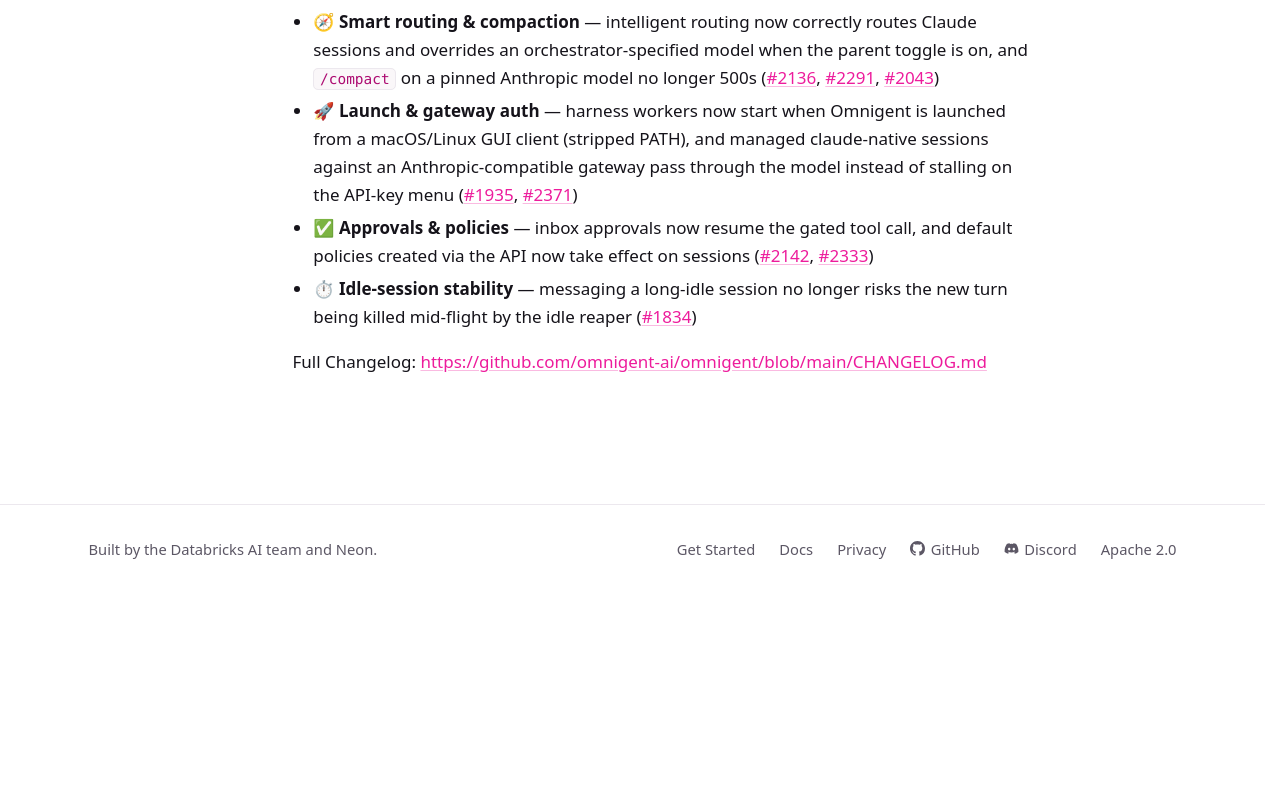
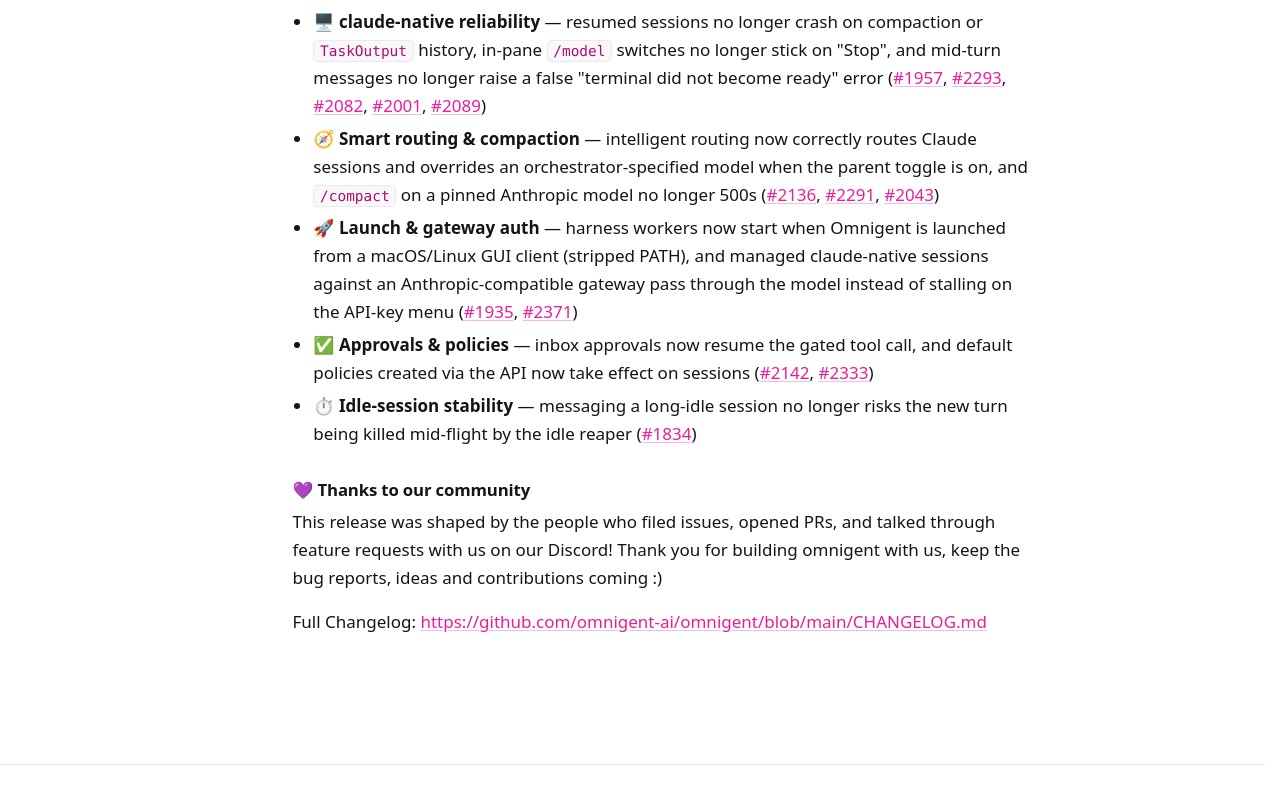
Before and after one commit to omnigent-ai/omnigent-site, a Next.js app: page /releases/0.5.0 in a window 1280 px wide. Shown: the part 1165-1954 px from the top of the page. Before the commit the page ends 1758 px from the top, so only its background shows below. Built offline with nearby package versions, Linux system fonts and the light colour scheme; no server answers.

Commit message:
docs(releases): add community note + web-terminal highlight to v0.5.0 post

```diff
--- a/app/releases/0.5.0/page.mdx
+++ b/app/releases/0.5.0/page.mdx
@@ -14,6 +14,7 @@
 - ☸️ **Kubernetes deployment** — a new official `omnigent-server-kubernetes` image ships the sandbox provider SDK (no custom build), and runner Pods can now schedule on arm64 via `node_selector` ([#2124](https://github.com/omnigent-ai/omnigent/pull/2124), [#2123](https://github.com/omnigent-ai/omnigent/pull/2123))
 - 🌿 **Start sessions in git worktrees** — pick an existing worktree or generate a fresh branch name right from the new-session composer, see the branch in the sidebar, and delete the worktree + branch on session delete; set a default base branch in Settings › Git ([#2088](https://github.com/omnigent-ai/omnigent/pull/2088), [#2094](https://github.com/omnigent-ai/omnigent/pull/2094), [#2098](https://github.com/omnigent-ai/omnigent/pull/2098), [#2267](https://github.com/omnigent-ai/omnigent/pull/2267))
 - 🌐 **Embedded browser** — the Omnigent desktop app now ships a built-in browser pane your agent can drive with framework-owned tools (`browser_navigate`, `browser_click`, `browser_type`, `browser_snapshot`, `browser_screenshot`) — it opens a page, reads it, and acts on it without leaving the workspace ([#2248](https://github.com/omnigent-ai/omnigent/pull/2248))
+- 🖥️ **Better web terminal** — tmux control-mode (CC) is now the default transport, so the browser owns scrollback and text selection natively in the terminal view (no more fighting tmux for the viewport or mouse), with output coalesced into fewer WebSocket frames for a snappier feel ([#1970](https://github.com/omnigent-ai/omnigent/pull/1970), [#1972](https://github.com/omnigent-ai/omnigent/pull/1972))
 
 ## Bug fixes
 
@@ -23,4 +24,8 @@
 - ✅ **Approvals & policies** — inbox approvals now resume the gated tool call, and default policies created via the API now take effect on sessions ([#2142](https://github.com/omnigent-ai/omnigent/pull/2142), [#2333](https://github.com/omnigent-ai/omnigent/pull/2333))
 - ⏱️ **Idle-session stability** — messaging a long-idle session no longer risks the new turn being killed mid-flight by the idle reaper ([#1834](https://github.com/omnigent-ai/omnigent/pull/1834))
 
+### 💜 Thanks to our community
+
+This release was shaped by the people who filed issues, opened PRs, and talked through feature requests with us on our Discord! Thank you for building omnigent with us, keep the bug reports, ideas and contributions coming :)
+
 Full Changelog: https://github.com/omnigent-ai/omnigent/blob/main/CHANGELOG.md
```
